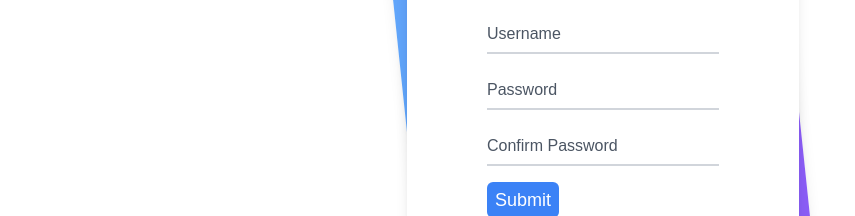
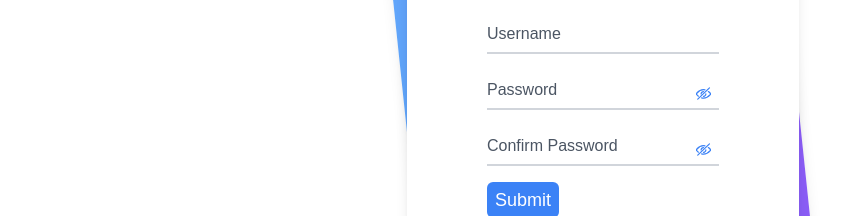
Before and after one commit to Mahmoudk3m/CapturePeak-web-frontend, a React (Vite) app: page /register in a window 1280 px wide. Shown: the part 398-614 px from the top of the page, without its empty margins (37-892 px from the left). Built offline with nearby package versions, Linux system fonts and the light colour scheme; no server answers.

Commit message:
feat: Add password visiblity toggle

```diff
--- /dev/null
+++ b/src/assets/icons/EyeOff.tsx
@@ -0,0 +1,41 @@
+export default function EyeOff() {
+  return (
+    <svg width="15px" height="15px" viewBox="0 0 24 24" fill="none" xmlns="http://www.w3.org/2000/svg">
+      <path
+        d="M2.78309 20.9991L21.5323 2.99988"
+        stroke="#3b82f6"
+        strokeLinecap="round"
+        strokeLinejoin="round"
+        strokeWidth={2}
+      />
+      <path
+        d="M19.7491 8.87964C20.8636 9.69316 21.8934 10.6168 22.8229 11.6365C23.098 11.9419 23.2503 12.3384 23.2503 12.7495C23.2503 13.1605 23.098 13.557 22.8229 13.8624C20.257 16.6863 16.0992 19.5682 11.9994 19.4992C10.9829 19.5068 9.97136 19.3591 8.99963 19.0614"
+        stroke="#3b82f6"
+        strokeLinecap="round"
+        strokeLinejoin="round"
+        strokeWidth={2}
+      />
+      <path
+        d="M3.77916 16.2603C2.84594 15.5357 1.97616 14.7328 1.17927 13.8604C0.904163 13.555 0.751923 13.1585 0.751923 12.7475C0.751923 12.3364 0.904163 11.9399 1.17927 11.6345C3.80016 8.75164 7.96899 5.93275 11.9998 5.99975C12.7749 5.99106 13.548 6.07677 14.3021 6.2549"
+        stroke="#3b82f6"
+        strokeLinecap="round"
+        strokeLinejoin="round"
+        strokeWidth={2}
+      />
+      <path
+        d="M11.9994 8.99963C11.5069 8.9995 11.0192 9.09641 10.5642 9.28481C10.1092 9.47321 9.69575 9.74941 9.34752 10.0976C8.99929 10.4459 8.72308 10.8593 8.53468 11.3143C8.35077 11.7585 8.25405 12.2338 8.24966 12.7143"
+        stroke="#3b82f6"
+        strokeLinecap="round"
+        strokeLinejoin="round"
+        strokeWidth={2}
+      />
+      <path
+        d="M11.9995 16.4993C12.492 16.4993 12.9797 16.4023 13.4347 16.2138C13.8898 16.0253 14.3032 15.749 14.6514 15.4007C14.9996 15.0524 15.2758 14.6389 15.4642 14.1838C15.6495 13.7362 15.7463 13.2571 15.7493 12.7729"
+        stroke="#3b82f6"
+        strokeLinecap="round"
+        strokeLinejoin="round"
+        strokeWidth={2}
+      />
+    </svg>
+  );
+}
--- /dev/null
+++ b/src/assets/icons/EyeOn.tsx
@@ -0,0 +1,20 @@
+export default function EyeOn() {
+  return (
+    <svg width="15px" height="15px" viewBox="0 -0.5 25 25" fill="none" xmlns="http://www.w3.org/2000/svg">
+      <path
+        d="M12.0003 5.251C7.96932 5.183 3.80032 8 1.17932 10.885C0.904199 11.1904 0.751953 11.5869 0.751953 11.998C0.751953 12.4091 0.904199 12.8056 1.17932 13.111C3.74332 15.935 7.90032 18.817 12.0003 18.748C16.1003 18.817 20.2583 15.935 22.8243 13.111C23.0994 12.8056 23.2517 12.4091 23.2517 11.998C23.2517 11.5869 23.0994 11.1904 22.8243 10.885C20.2003 8 16.0313 5.183 12.0003 5.251Z"
+        stroke="#3b82f6"
+        strokeWidth={2}
+        strokeLinecap="round"
+        strokeLinejoin="round"
+      />
+      <path
+        d="M15.75 12C15.7498 12.7416 15.5297 13.4666 15.1175 14.0831C14.7054 14.6997 14.1196 15.1802 13.4344 15.4638C12.7491 15.7475 11.9952 15.8216 11.2678 15.6768C10.5404 15.532 9.87234 15.1748 9.348 14.6503C8.82365 14.1258 8.4666 13.4576 8.32198 12.7302C8.17737 12.0028 8.25169 11.2489 8.53555 10.5637C8.81941 9.87854 9.30005 9.29293 9.91672 8.88092C10.5334 8.46891 11.2584 8.249 12 8.249C12.4926 8.24887 12.9804 8.34581 13.4355 8.53428C13.8905 8.72275 14.304 8.99906 14.6523 9.34741C15.0006 9.69576 15.2768 10.1093 15.4651 10.5645C15.6535 11.0196 15.7503 11.5074 15.75 12Z"
+        stroke="#3b82f6"
+        strokeWidth={2}
+        strokeLinecap="round"
+        strokeLinejoin="round"
+      />
+    </svg>
+  );
+}
--- a/src/features/auth/components/LoginForm.tsx
+++ b/src/features/auth/components/LoginForm.tsx
@@ -4,6 +4,9 @@ import loginSchema from "../schemas/login";
 import ErrorMessage from "@/Shared/components/ErrorMessage";
 import { useNavigate } from "react-router-dom";
 import { useUserLogin } from "../api/userLogin";
+import EyeOn from "@/assets/icons/EyeOn";
+import EyeOff from "@/assets/icons/EyeOff";
+import { useState } from "react";
 
 export default function LoginForm() {
   const navigate = useNavigate();
@@ -14,10 +17,15 @@ export default function LoginForm() {
     formState: { errors }
   } = useForm({ resolver: yupResolver(loginSchema) });
 
-  const { mutate } = useUserLogin();
+  const { mutate, isError } = useUserLogin();
 
   const onSubmit = (data: AuthTypes.Payload) => {
     mutate(data);
+  };
+
+  const [showPassword, setShowPassword] = useState(false);
+  const togglePassword = () => {
+    setShowPassword((prev) => !prev);
   };
 
   return (
@@ -41,7 +49,7 @@ export default function LoginForm() {
       <div className="relative">
         <input
           id="password"
-          type="password"
+          type={showPassword ? "text" : "password"}
           className="peer placeholder-transparent h-10 w-full border-b-2 border-gray-300 text-gray-900 focus:outline-none focus:borer-rose-600"
           placeholder="Password"
           {...register("password")}
@@ -49,7 +57,18 @@ export default function LoginForm() {
         <label className="absolute left-0 -top-3.5 text-gray-600 text-sm peer-placeholder-shown:text-base peer-placeholder-shown:text-gray-440 peer-placeholder-shown:top-2 transition-all peer-focus:-top-3.5 peer-focus:text-gray-600 peer-focus:text-sm">
           Password
         </label>
+        {showPassword ? (
+          <div className="absolute right-0 top-2 cursor-pointer p-2 z-10" onClick={togglePassword}>
+            <EyeOn />
+          </div>
+        ) : (
+          <div className="absolute right-0 top-2 cursor-pointer p-2 z-10" onClick={togglePassword}>
+            <EyeOff />
+          </div>
+        )}
+
         {errors.password?.message && <ErrorMessage message={errors.password.message} />}
+        {isError && <ErrorMessage message="Wrong username or password" />}
       </div>
       <div className="relative">
         <button className="bg-primary-500 text-white rounded-md px-2 py-1">Submit</button>
--- a/src/features/auth/components/RegisterForm.tsx
+++ b/src/features/auth/components/RegisterForm.tsx
@@ -4,6 +4,9 @@ import { useForm } from "react-hook-form";
 import ErrorMessage from "@/Shared/components/ErrorMessage";
 import { useNavigate } from "react-router-dom";
 import { useUserRegister } from "../api/userRegister";
+import { useState } from "react";
+import EyeOn from "@/assets/icons/EyeOn";
+import EyeOff from "@/assets/icons/EyeOff";
 
 export default function RegisterForm() {
   const navigate = useNavigate();
@@ -13,10 +16,15 @@ export default function RegisterForm() {
     formState: { errors }
   } = useForm({ resolver: yupResolver(registerSchema) });
 
-  const { mutate } = useUserRegister();
+  const { mutate, isError } = useUserRegister();
 
   const onSubmit = (data: AuthTypes.Payload) => {
     mutate(data);
+  };
+
+  const [showPassword, setShowPassword] = useState(false);
+  const togglePassword = () => {
+    setShowPassword((prev) => !prev);
   };
 
   return (
@@ -40,7 +48,7 @@ export default function RegisterForm() {
       <div className="relative">
         <input
           id="password"
-          type="password"
+          type={showPassword ? "text" : "password"}
           className="peer placeholder-transparent h-10 w-full border-b-2 border-gray-300 text-gray-900 focus:outline-none focus:borer-rose-600"
           placeholder="Password"
           {...register("password")}
@@ -48,12 +56,21 @@ export default function RegisterForm() {
         <label className="absolute left-0 -top-3.5 text-gray-600 text-sm peer-placeholder-shown:text-base peer-placeholder-shown:text-gray-440 peer-placeholder-shown:top-2 transition-all peer-focus:-top-3.5 peer-focus:text-gray-600 peer-focus:text-sm">
           Password
         </label>
+        {showPassword ? (
+          <div className="absolute right-0 top-2 cursor-pointer p-2 z-10" onClick={togglePassword}>
+            <EyeOn />
+          </div>
+        ) : (
+          <div className="absolute right-0 top-2 cursor-pointer p-2 z-10" onClick={togglePassword}>
+            <EyeOff />
+          </div>
+        )}
         {errors.password?.message && <ErrorMessage message={errors.password.message} />}
       </div>
       <div className="relative">
         <input
           id="confirmPassword"
-          type="password"
+          type={showPassword ? "text" : "password"}
           className="peer placeholder-transparent h-10 w-full border-b-2 border-gray-300 text-gray-900 focus:outline-none focus:borer-rose-600"
           placeholder="Confirm  Password"
           {...register("confirmPassword")}
@@ -61,7 +78,17 @@ export default function RegisterForm() {
         <label className="absolute left-0 -top-3.5 text-gray-600 text-sm peer-placeholder-shown:text-base peer-placeholder-shown:text-gray-440 peer-placeholder-shown:top-2 transition-all peer-focus:-top-3.5 peer-focus:text-gray-600 peer-focus:text-sm">
           Confirm Password
         </label>
+        {showPassword ? (
+          <div className="absolute right-0 top-2 cursor-pointer p-2 z-10" onClick={togglePassword}>
+            <EyeOn />
+          </div>
+        ) : (
+          <div className="absolute right-0 top-2 cursor-pointer p-2 z-10" onClick={togglePassword}>
+            <EyeOff />
+          </div>
+        )}
         {errors.confirmPassword?.message && <ErrorMessage message={errors.confirmPassword.message} />}
+        {isError && <ErrorMessage message="User already exists" />}
       </div>
       <div className="relative">
         <button className="bg-primary-500 text-white rounded-md px-2 py-1">Submit</button>
```
